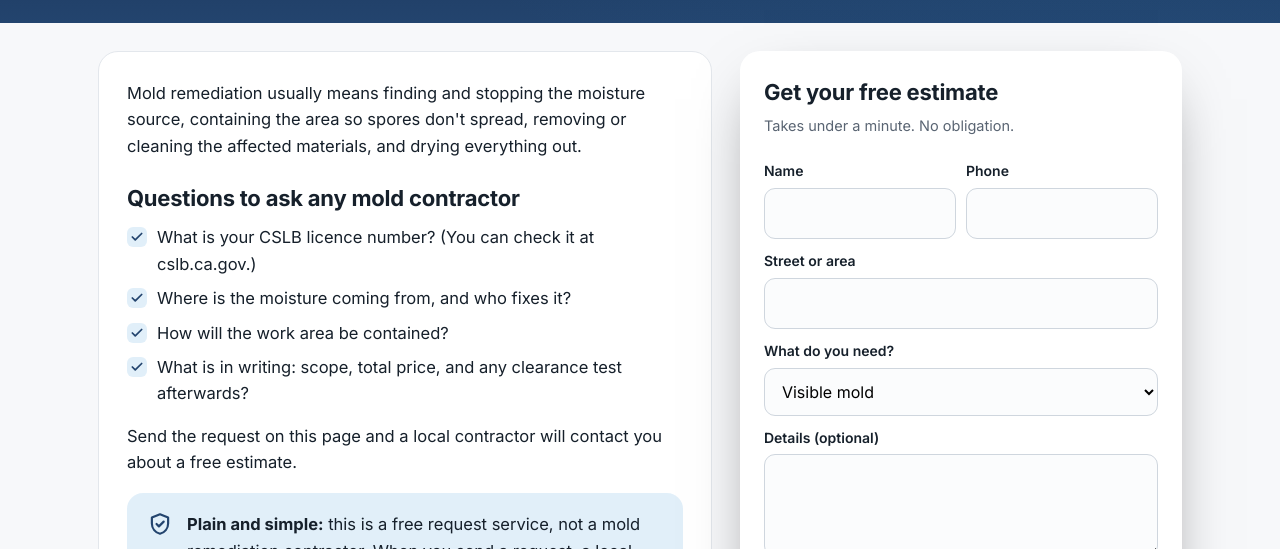
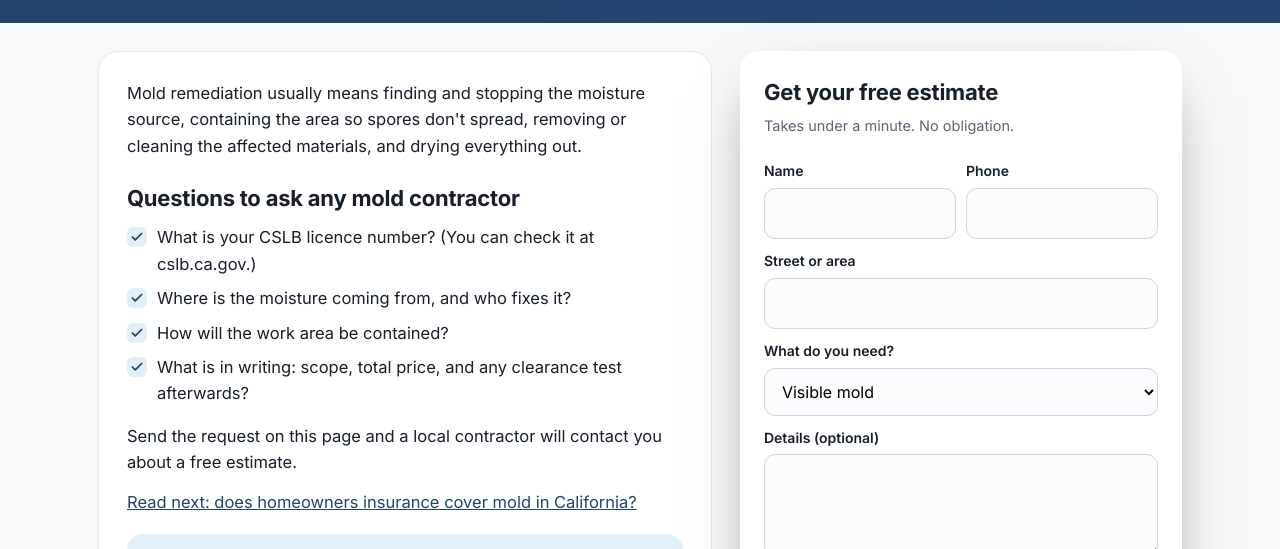
Before and after one commit to seasummit/moldremediationmodesto, a plain HTML site: page mold-removal/index.html in a window 1280 px wide. Shown: the part 211-760 px from the top of the page. Drawn offline with Linux system fonts and the light colour scheme.

Commit message:
Link mold insurance article

```diff
--- a/mold-removal/index.html
+++ b/mold-removal/index.html
@@ -98,7 +98,7 @@ footer.f h4{color:#fff;margin:0 0 10px;font-size:15px}footer.f ul{list-style:non
 <article class="body"><p>Mold remediation usually means finding and stopping the moisture source, containing the area so spores don't spread, removing or cleaning the affected materials, and drying everything out.</p>
 <h2>Questions to ask any mold contractor</h2>
 <ul class="checks"><li>What is your CSLB licence number? (You can check it at cslb.ca.gov.)</li><li>Where is the moisture coming from, and who fixes it?</li><li>How will the work area be contained?</li><li>What is in writing: scope, total price, and any clearance test afterwards?</li></ul>
-<p>Send the request on this page and a local contractor will contact you about a free estimate.</p><div style="margin-top:18px"><div class="note"><span class="ic"><svg viewBox="0 0 24 24" aria-hidden="true"><path d="M12 3 4.5 6v5.5c0 4.6 3.2 8.3 7.5 9.5 4.3-1.2 7.5-4.9 7.5-9.5V6Z" fill="none" stroke="currentColor" stroke-width="2" stroke-linejoin="round"/><path d="m8.8 12 2.2 2.2 4.4-4.4" fill="none" stroke="currentColor" stroke-width="2" stroke-linecap="round" stroke-linejoin="round"/></svg></span><p><b>Plain and simple:</b> this is a free request service, not a mold remediation contractor. When you send a request, a local licensed mold remediation contractor contacts you. Prices, warranties and scheduling come from them.</p></div></div></article>
+<p>Send the request on this page and a local contractor will contact you about a free estimate.</p><p><a href="/mold-insurance-california/">Read next: does homeowners insurance cover mold in California?</a></p><div style="margin-top:18px"><div class="note"><span class="ic"><svg viewBox="0 0 24 24" aria-hidden="true"><path d="M12 3 4.5 6v5.5c0 4.6 3.2 8.3 7.5 9.5 4.3-1.2 7.5-4.9 7.5-9.5V6Z" fill="none" stroke="currentColor" stroke-width="2" stroke-linejoin="round"/><path d="m8.8 12 2.2 2.2 4.4-4.4" fill="none" stroke="currentColor" stroke-width="2" stroke-linecap="round" stroke-linejoin="round"/></svg></span><p><b>Plain and simple:</b> this is a free request service, not a mold remediation contractor. When you send a request, a local licensed mold remediation contractor contacts you. Prices, warranties and scheduling come from them.</p></div></div></article>
 <div class="stick"><div class="fcard" id="quote">
 <h2>Get your free estimate</h2>
 <p class="sub">Takes under a minute. No obligation.</p>
```
